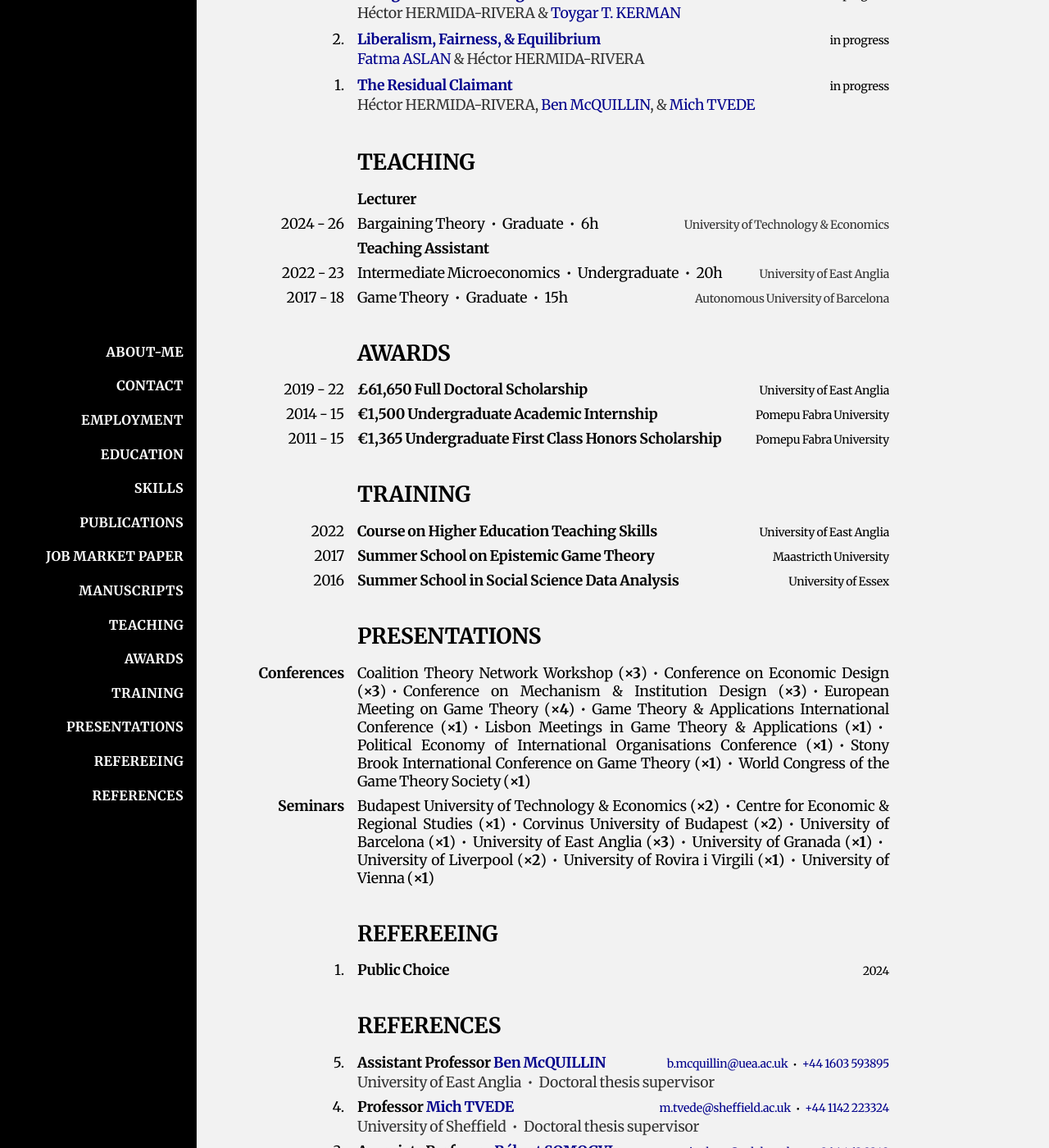
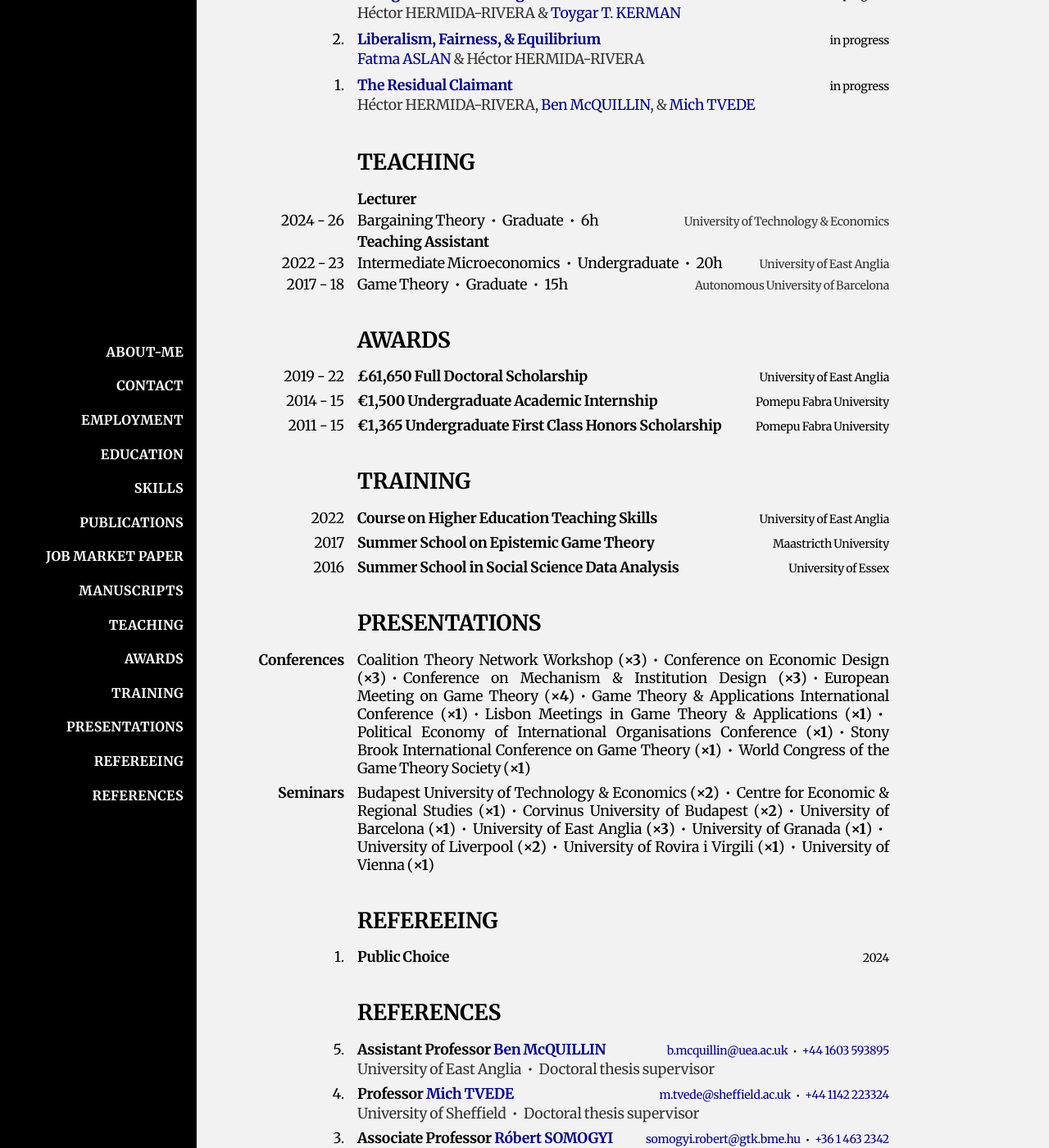
Before and after one commit to HectorHermidaRivera/hectorhermidarivera.github.io, a Jekyll site: the page built from index.md, in a window 1280 px wide and 1400 px high, scrolled down 2093 px. Shown: the whole window at 82% size. Built offline with Jekyll 4.4.1, drawn with Linux system fonts in a browser that asks for light colours; a style sheet for code colours, icons or effects is not loaded.

Commit message:
Update style.css

```diff
--- a/assets/css/style.css
+++ b/assets/css/style.css
@@ -147,15 +147,15 @@ body {
 .two-column-3rows-container {
   display: flex;
   flex-direction: column;
-  gap: 8px;
-  margin-top: 8px;
+  gap: 4px;          /* reduce to match visual rhythm */
+  margin-top: 8px;   /* consistent with others */
 }
 
 /* grid for date + right content */
 .two-column-3rows {
   display: grid;
   grid-template-columns: 120px 1fr;
-  gap: 6px 16px;
+  gap: 8px 16px;     /* match .two-column and .two-column-2rows */
   align-items: start;
 }
 
```
